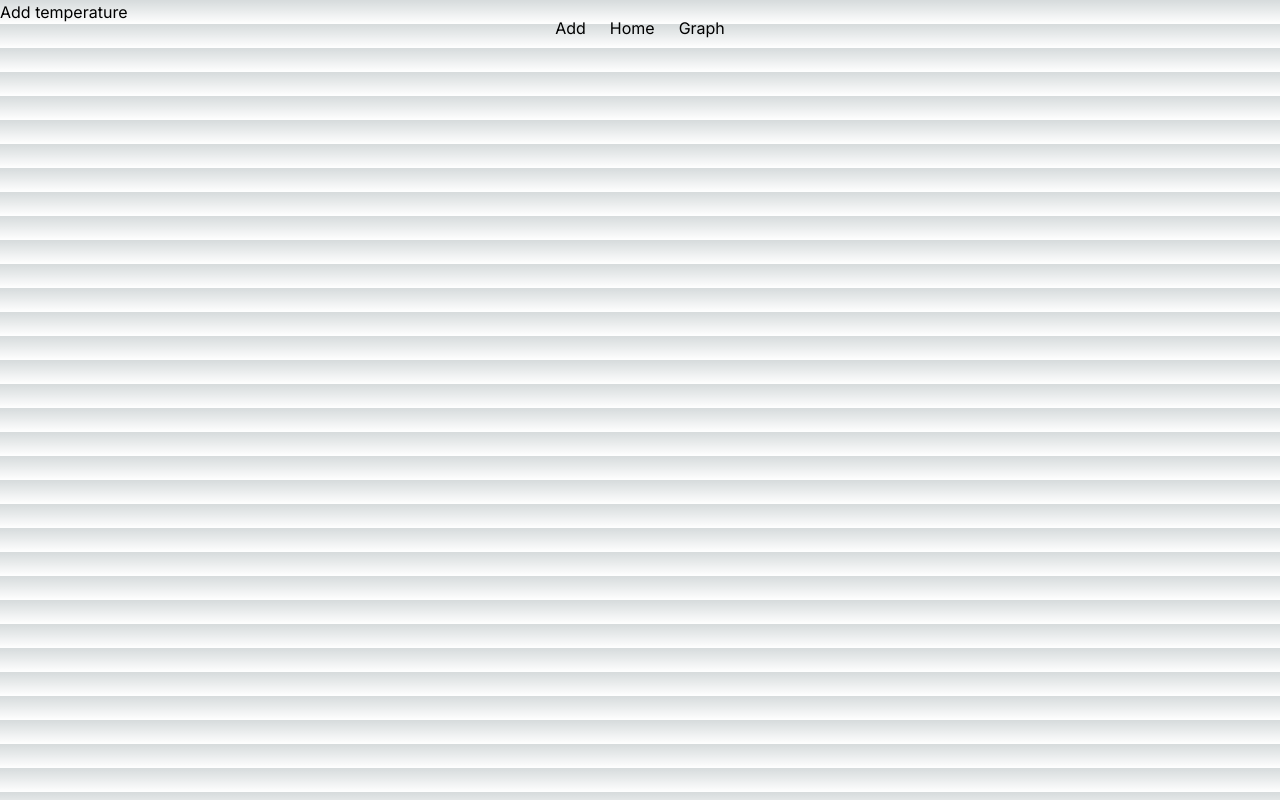
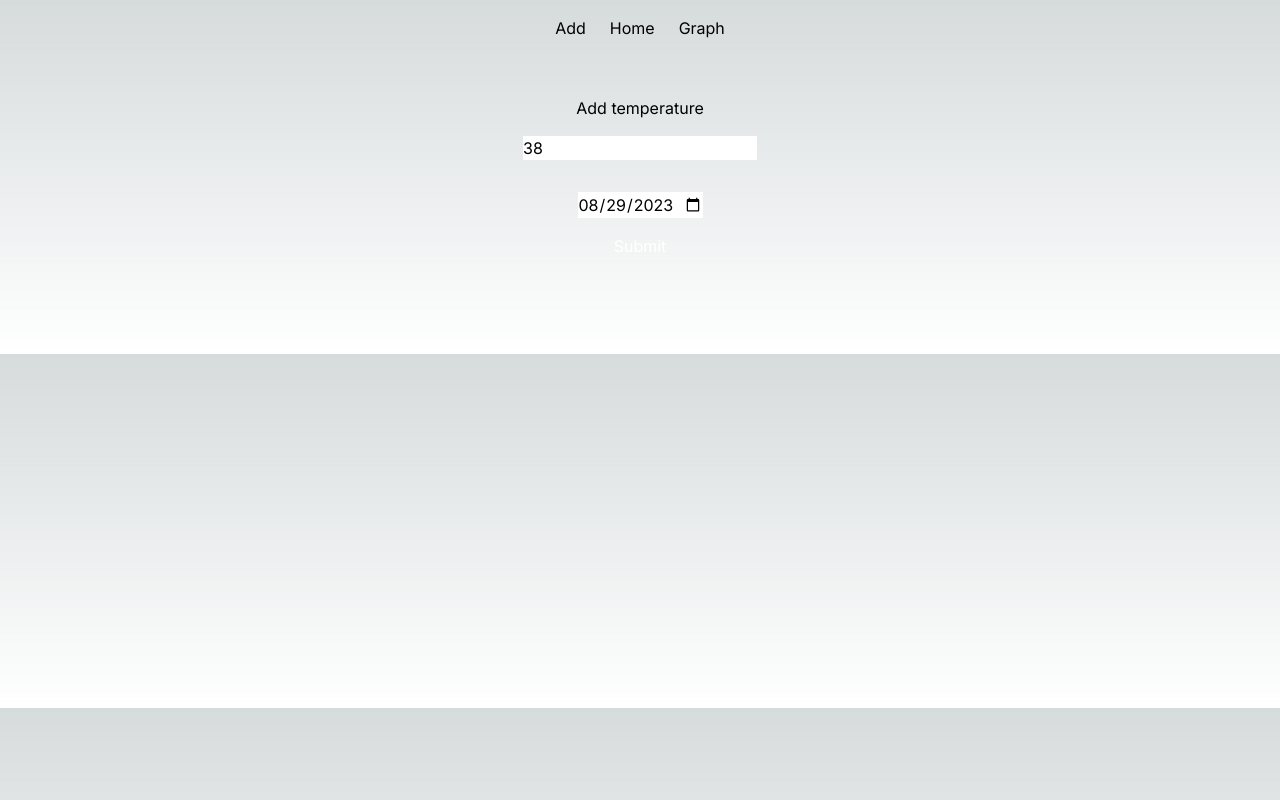
Before and after one commit to hannemarenh/temperature-logging, a Next.js app: page /add in a window 1280 px wide. Built offline with nearby package versions, Linux system fonts and the light colour scheme.

Commit message:
Add log entry from client

```diff
--- /dev/null
+++ b/src/app/LogEntry.ts
@@ -0,0 +1,8 @@
+export type LogEntryInput = {
+    temperature: number;
+    date: Date;
+}
+
+export type LogEntry = LogEntryInput & {
+    id: string;
+}
--- a/src/app/add/page.tsx
+++ b/src/app/add/page.tsx
@@ -1,8 +1,102 @@
-import React from "react";
+"use client"
+import React, { FormEvent, useEffect, useState } from "react";
+import { LogEntryInput } from "../LogEntry";
 
 const Add = () => {
 
-    return (<div> Add temperature </div>)
+    const todayDate: Date = new Date();
+    const [date, setDate] = useState(todayDate);
+    const [dateAsString, setDateAsString] = useState(todayDate.toISOString().substr(0, 10));
+    const [temperature, setTemperature] = useState(38.0);
+    const [logEntryInput, setLogEntryInput] = useState<LogEntryInput>();
+    const url = 'https://localhost:44304/api/LogEntry';
+
+
+    const handleSubmit = async (e: FormEvent<HTMLFormElement>) => {
+        e.preventDefault(); // aviod page reload
+        const body: LogEntryInput = { temperature: temperature, date: date }
+        setLogEntryInput(body)
+        console.log(logEntryInput);
+
+        postJSON(url, JSON.stringify(body))
+            .then(() => {
+                console.log("done?")
+            })
+    }
+
+    const addTemperature = (e: string) => {
+        const tempAsNumber: number = +e;
+        setTemperature(tempAsNumber)
+    }
+
+    const addDate = (e: string) => {
+        const dateAsDateTime = new Date(e)
+        setDate(dateAsDateTime)
+        setDateAsString(e)
+    }
+
+
+    return (
+        <div className="flex flex-col justify-center items-center m-12 p-12">
+            Add temperature
+            <form onSubmit={handleSubmit} className="text-black flex flex-col items-center">
+                <input
+                    className="m-4 w-min"
+                    id="temp_id"
+                    type="number"
+                    step={0.1}
+                    onChange={(e) => { addTemperature(e.target.value); }}
+                    value={temperature}
+                />
+
+                <input
+                    className="m-4 w-fit"
+                    id="date_id"
+                    type="date"
+                    onChange={(e) => { addDate(e.target.value) }}
+                    defaultValue={dateAsString}
+                    max={dateAsString}
+                />
+
+
+                <button type="submit" className="text-white">Submit</button>
+            </form>
+
+        </div>)
 }
 
 export default Add;
+
+
+
+export async function postJSON<T>(url: string, body?: string): Promise<T> {
+    return await internalPOST(url, body, {
+        Accept: "application/json",
+        "Content-Type": "application/json",
+    });
+}
+async function internalPOST<T>(
+    url: string,
+    body?: string,
+    headers?: HeadersInit
+): Promise<T> {
+    let responseOk: boolean;
+    console.log(body)
+    return await fetch(url, {
+        method: "POST",
+        body: body,
+        headers,
+    })
+        .then((res) => {
+            responseOk = res.ok;
+            return res.json();
+        })
+        .then((body) => {
+            if (responseOk) {
+                return body;
+            } else {
+                console.error(body);
+                throw body;
+            }
+        });
+}
```
Also changed, not shown: 5 other files (tests, documents, lock files or other folders).
